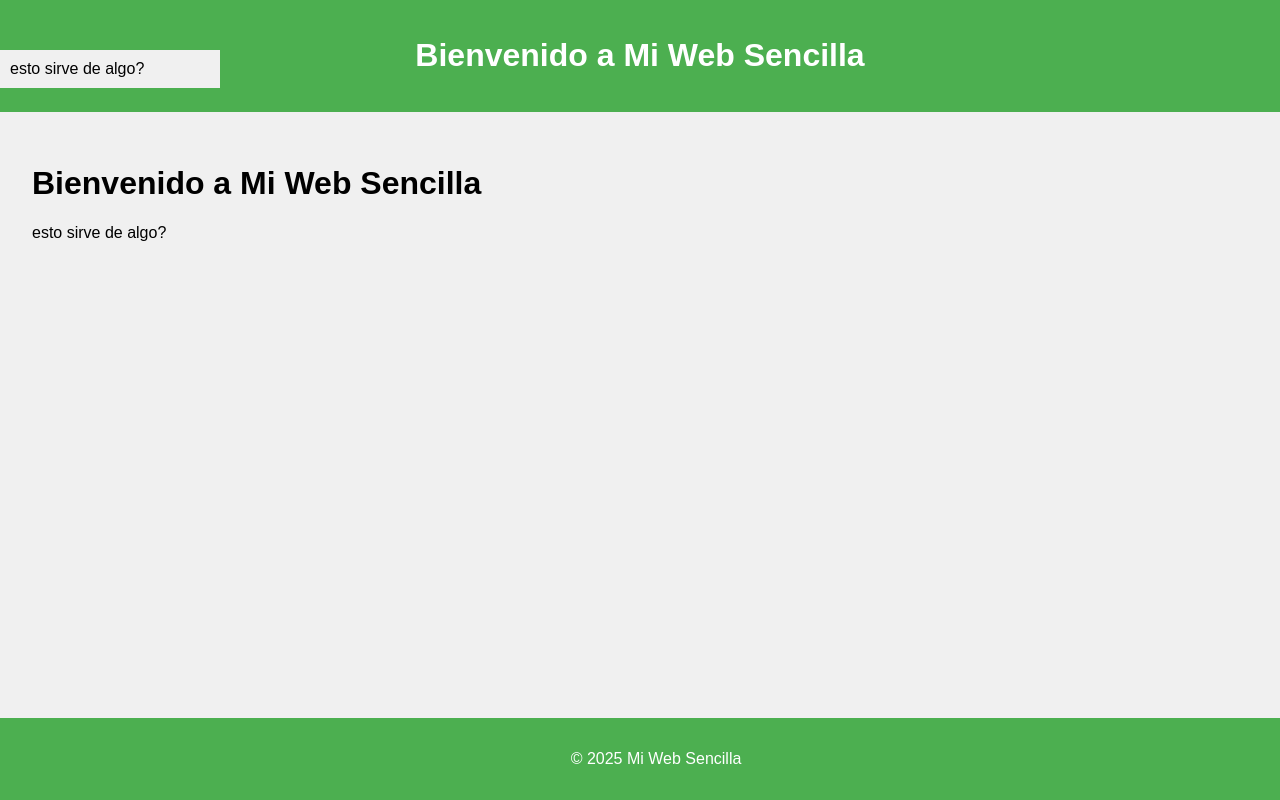
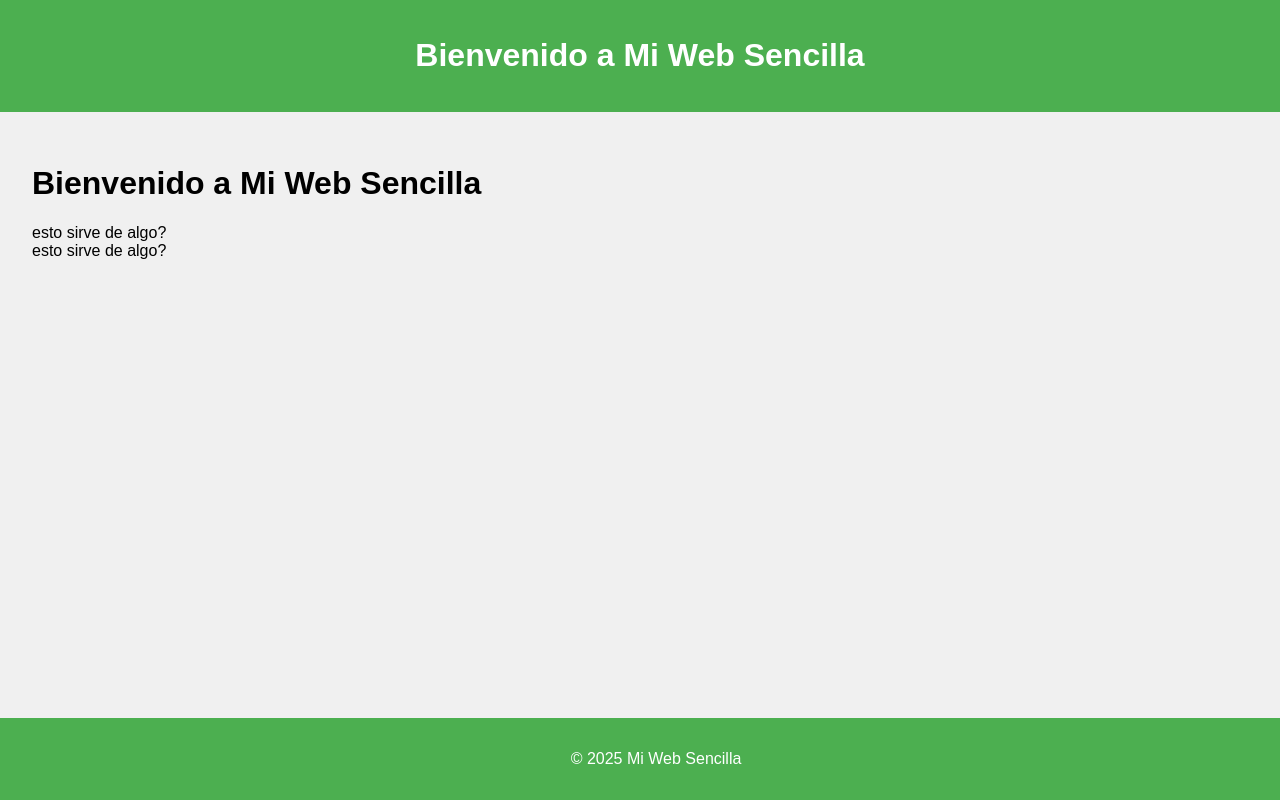
Before and after one commit to Leonyxtested/webtest.github.io, a plain HTML site: page docs/index.html in a window 1280 px wide. Drawn offline with Linux system fonts and the light colour scheme.

Commit message:
Update styles.css

```diff
--- a/docs/css/styles.css
+++ b/docs/css/styles.css
@@ -37,11 +37,3 @@ footer {
     width: 100%;
     bottom: 0;
 }
-#codigo {
-    position: absolute; /* Posición absoluta */
-    left: 0; /* Alineado a la izquierda */
-    top: 50px; /* Ajusta según la posición vertical que desees */
-    width: 200px; /* Ancho deseado */
-    background-color: #f0f0f0; /* Color de fondo para visualizar mejor */
-    padding: 10px; /* Espaciado interno */
-}
```
